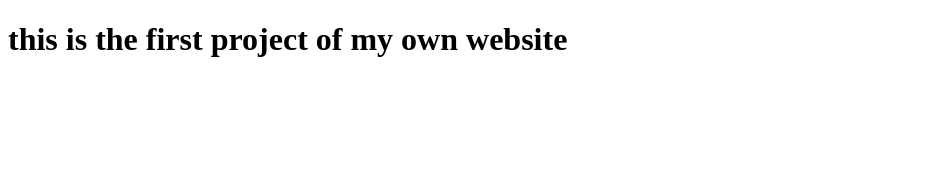
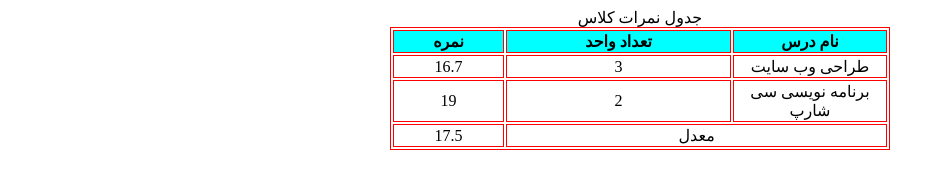
Before and after one commit to p-delfani/resource, a plain HTML site: page index.html in a window 1280 px wide. Shown: the whole page, without its empty margins (0-945 px from the left). Drawn offline with Linux system fonts and the light colour scheme.

Commit message:
Add files via upload

```diff
--- a/index.html
+++ b/index.html
@@ -1,16 +1,40 @@
 <!DOCTYPE html>
-<html>
+<html lang="en">
+<head>
+    <meta charset="UTF-8">
+    <meta name="viewport" content="width=device-width, initial-scale=1.0">
+    <title>table test</title>
+</head>
+<body>
 
-<head>
-<h1>
-    this is the first project of my own website
-</h1>
-</head>
+   <table border="1" width="500" bordercolor="red" align="center" title="جدول نمرات کلاس" dir="ltr">
+    <caption>جدول نمرات کلاس </caption>
 
-<body>
+    <tr bgcolor="cyan">
+        <th align="center">  نمره </th>
+        <th align="center">تعداد واحد</th>
+        <th align="center" style="width: 150px;">نام درس</th>
+    </tr>
+
+    <tr>
+        <td align="center">16.7</td>
+        <td align="center">3</td>
+        <td align="center">طراحی وب سایت</td>
+    </tr>
+
+    <tr>
+        <td align="center">19</td>
+        <td align="center">2</td>
+        <td align="center">برنامه نویسی سی شارپ     </td>
+    </tr>
+
+    <tr>
+        <td align="center">  17.5</td>
+        <td colspan="2" align="center">معدل</td>
+
+    </tr>
+   </table>
 
 
 </body>
-
-
 </html>
```
